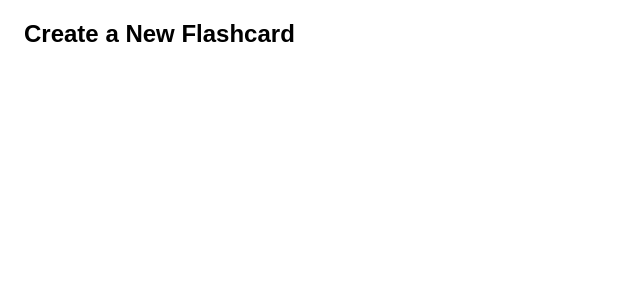
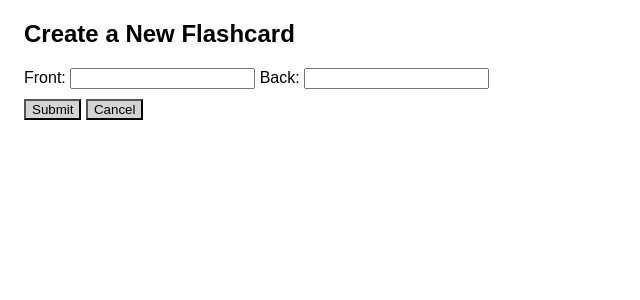
Before and after one commit to Justin-Schultz-GHub/ls-py175_flash_cards, a Flask app: template templates/create_flashcard.html in a window 1280 px wide. Shown: the part 82-382 px from the top of the page, without its empty margins (0-640 px from the left). Run offline with Flask 3, Linux system fonts and the light colour scheme; the template is opened without the code that fills it, so the values that code supplies are empty.

Commit message:
Add card creation functionality, rename several variables for clarity

```diff
--- a/app.py
+++ b/app.py
@@ -70,7 +70,7 @@ def display_deck(deck_folder):
     cards = deck_data.get('cards', [])
     deck_title = deck_data.get('name', deck_folder)
 
-    return render_template('deck.html', cards=cards, deck_title=deck_title)
+    return render_template('deck.html', cards=cards, deck_title=deck_title, deck_folder=deck_folder)
 
 @app.route('/new')
 def new_deck():
@@ -101,16 +101,16 @@ def create_deck():
     flash(f'Successfully created {deckname}.', 'success')
     return redirect(url_for('index'))
 
-@app.route('/decks/<deck>/rename')
-def rename_deck(deck):
+@app.route('/decks/<deck_folder>/rename')
+def rename_deck(deck_folder):
     data_dir = get_data_dir()
-    deck_path = get_deck_path(data_dir, deck)
+    deck_path = get_deck_path(data_dir, deck_folder)
     yaml_path = os.path.join(deck_path, 'cards.yml')
 
     with open(yaml_path, 'r', encoding='utf-8') as file:
         deck_data = yaml.safe_load(file)
 
-    return render_template('rename_deck.html', deck=deck_data, deck_folder=deck)
+    return render_template('rename_deck.html', deck=deck_data, deck_folder=deck_folder)
 
 @app.route('/decks/<deck>', methods=['POST'])
 def save_deck(deck):
@@ -135,13 +135,13 @@ def save_deck(deck):
     flash(f'Deck successfully renamed.', 'success')
     return redirect(url_for('index'))
 
-@app.route('/decks/<deck>/delete', methods=['POST'])
-def delete_deck(deck):
+@app.route('/decks/<deck_folder>/delete', methods=['POST'])
+def delete_deck(deck_folder):
     data_dir = get_data_dir()
     folders = os.listdir(data_dir)
 
-    if deck in folders:
-        deck_path = get_deck_path(data_dir, deck)
+    if deck_folder in folders:
+        deck_path = get_deck_path(data_dir, deck_folder)
         shutil.rmtree(deck_path, ignore_errors=True)
 
         flash('Deck successfully deleted.', 'success')
@@ -150,5 +150,34 @@ def delete_deck(deck):
     flash('Failed to delete deck.', 'error')
     return redirect(url_for('index'))
 
+@app.route('/decks/<deck_folder>/new_card')
+def new_card(deck_folder):
+    return render_template('create_flashcard.html', deck_folder=deck_folder)
+
+@app.route('/decks/<deck_folder>/new_card/create', methods=['POST'])
+def create_card(deck_folder):
+    data_dir = get_data_dir()
+    deck_path = get_deck_path(data_dir, deck_folder)
+    yaml_path = os.path.join(deck_path, 'cards.yml')
+
+    with open(yaml_path, 'r', encoding='utf-8') as file:
+        deck_data = yaml.safe_load(file)
+
+    card_front = request.form['front'].strip()
+    card_back = request.form['back'].strip()
+
+    print(f'{card_front} {card_back}')
+
+    if not card_front or not card_back:
+        flash('Flashcards must have a front and back.', 'error')
+        return redirect(url_for('new_card', deck_folder=deck_folder))
+
+    deck_data['cards'].append({'front': card_front, 'back': card_back})
+    with open(yaml_path, 'w', encoding='utf-8') as file:
+        yaml.dump(deck_data, file, allow_unicode=True, default_flow_style=False, sort_keys=False)
+
+    flash('Successfully created new card', 'success')
+    return redirect(url_for('display_deck', deck_folder=deck_folder))
+
 if __name__ == "__main__":
     app.run(debug=True, port=8080)
--- a/templates/create_flashcard.html
+++ b/templates/create_flashcard.html
@@ -2,4 +2,14 @@
 
 {% block content %}
     <h2>Create a New Flashcard</h2>
+    <form method="post" action="{{ url_for('create_card', deck_folder=deck_folder) }}">
+        <div>
+            Front: <input type="text" name="front"/>
+            Back: <input type="text" name="back"/>
+            <div>
+                <input type="submit" value="Submit"/>
+                <button type="button" class="cancel-button" onclick="window.location='{{ url_for('display_deck', deck_folder=deck_folder) }}'">Cancel</button>
+            </div>
+        </div>
+    </form>
 {% endblock %}
--- a/templates/deck.html
+++ b/templates/deck.html
@@ -1,6 +1,7 @@
 {% extends 'layout.html' %}
 
 {% block content %}
+    <a href="{{ url_for('new_card', deck_folder=deck_folder) }}" class="button">New Card</a>
     <h2 id=deck-list-title>{{ deck_title | title }} Card List:</h2>
     <ul id='card-list'>
         {% for card in cards %}
--- a/templates/flashcards.html
+++ b/templates/flashcards.html
@@ -7,8 +7,8 @@
             <li>
                 <a href="{{ url_for('display_deck', deck_folder=deck.folder) }}">{{ deck.name }}</a>
                 <div class=actions>
-                    <a class="edit" href="{{ url_for('rename_deck', deck=deck.folder) }}">Rename Deck</a>
-                    <form class="delete" action="{{ url_for('delete_deck', deck=deck.folder) }}" method="post">
+                    <a class="edit" href="{{ url_for('rename_deck', deck_folder=deck.folder) }}">Rename Deck</a>
+                    <form class="delete" action="{{ url_for('delete_deck', deck_folder=deck.folder) }}" method="post">
                         <button type="submit" class="delete">Delete Deck</button>
                     </form>
                 </div>
```
